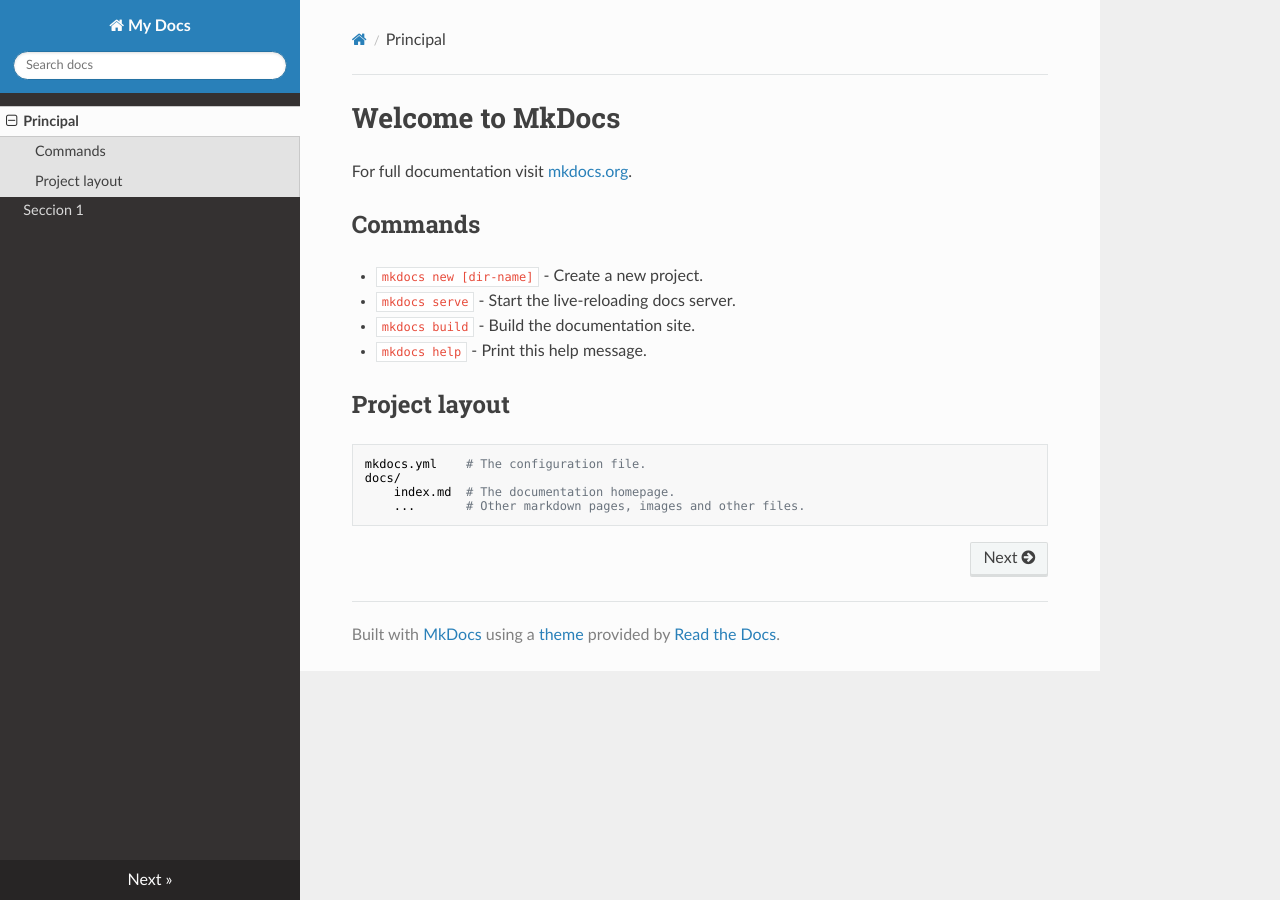
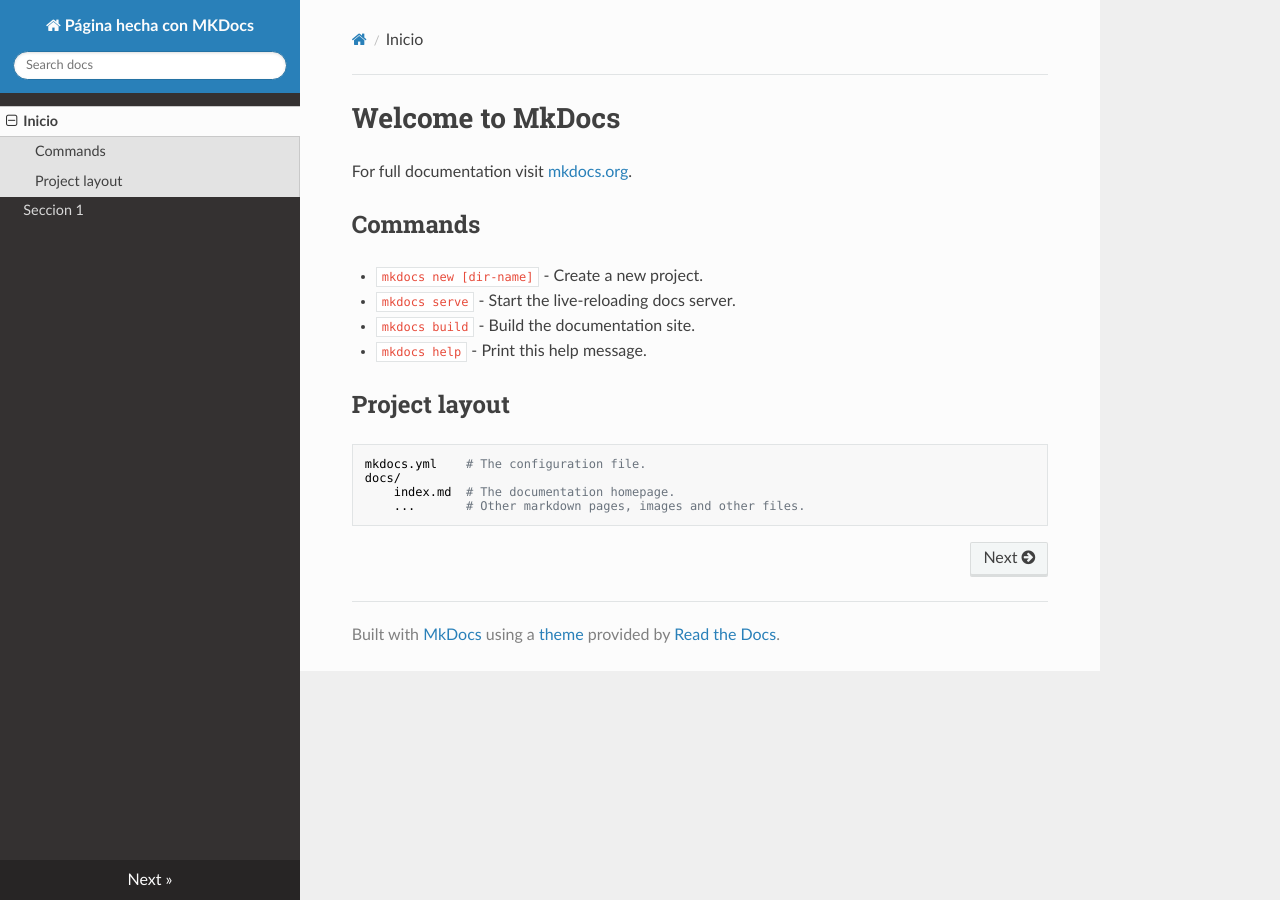
Before and after one commit to Jonathanalfaro/mkd1, an MkDocs documentation site: the page built from docs/index.md, in a window 1280 px wide. Built offline with MkDocs 1.6.1, drawn with Linux system fonts in a browser that asks for light colours; nearby versions of some CDN libraries; old or Windows-style settings are respelled for this version of MkDocs.

Commit message:
Update mkdocs.yml

```diff
--- a/mkdocs.yml
+++ b/mkdocs.yml
@@ -1,8 +1,8 @@
 #Nombre de la página web
-site_name: My Docs
+site_name: Página hecha con MKDocs
 #Secciones de la página web
 pages:
-  - Principal: index.md
+  - Inicio: index.md
   - Seccion 1: seccion1.md
 
 #Tema, puede omitirse
```
